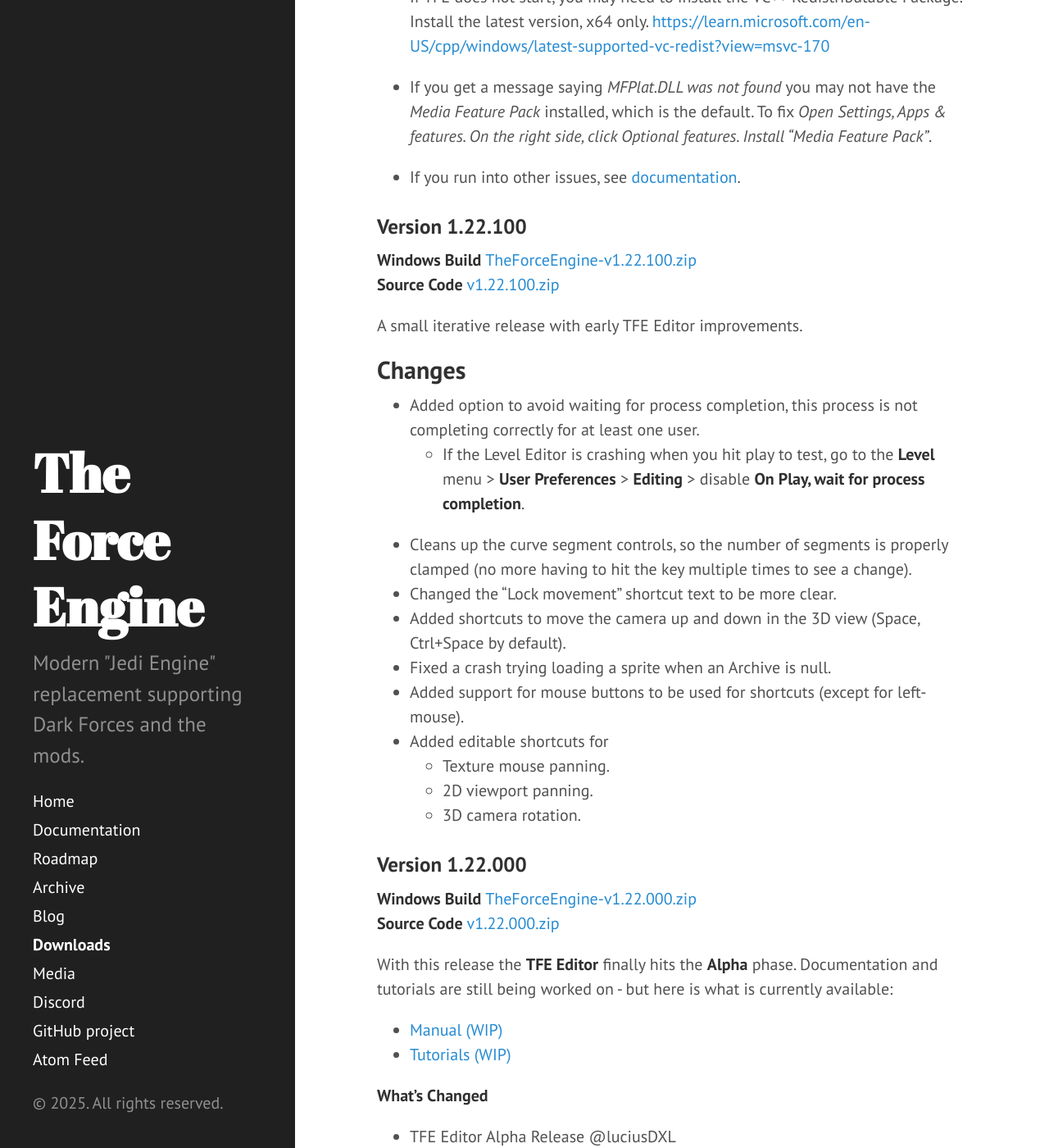
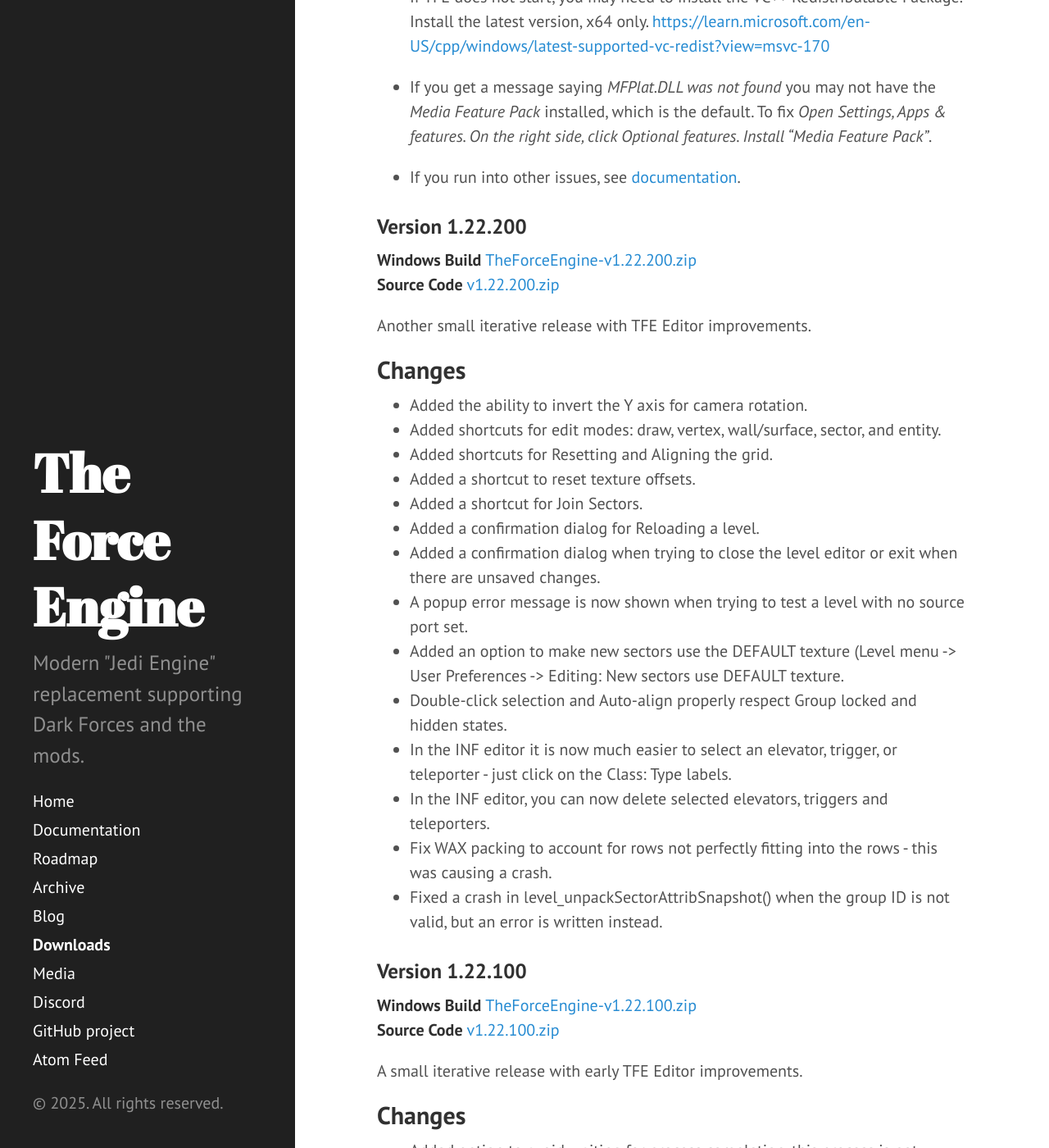
Before and after one commit to TheForceEngine/TheForceEngine.github.io, a Jekyll site: the page built from downloads.md, in a window 1280 px wide and 1400 px high, scrolled down 992 px. Shown: the whole window at 82% size. Built offline with Jekyll 4.4.1, drawn with Linux system fonts in a browser that asks for light colours; some of the changed text lies outside the part shown.

Commit message:
Update downloads.md

```diff
--- a/downloads.md
+++ b/downloads.md
@@ -27,6 +27,28 @@
 * If you get a message saying *MFPlat.DLL was not found* you may not have the *Media Feature Pack* installed, which is the default. To fix *Open Settings, Apps & features. On the right side, click Optional features. Install “Media Feature Pack”*.
 
 * If you run into other issues, see [documentation](https://theforceengine.github.io/Documentation.html).
+
+### Version 1.22.200
+**Windows Build** [TheForceEngine-v1.22.200.zip](https://github.com/luciusDXL/TheForceEngine/releases/download/v1.22.200/TheForceEngine-v1.22.200.zip) <br>
+**Source Code** [v1.22.200.zip](https://github.com/luciusDXL/TheForceEngine/archive/refs/tags/v1.22.200.zip)
+
+Another small iterative release with TFE Editor improvements.
+
+## Changes
+* Added the ability to invert the Y axis for camera rotation.
+* Added shortcuts for edit modes: draw, vertex, wall/surface, sector, and entity.
+* Added shortcuts for Resetting and Aligning the grid.
+* Added a shortcut to reset texture offsets.
+* Added a shortcut for Join Sectors.
+* Added a confirmation dialog for Reloading a level.
+* Added a confirmation dialog when trying to close the level editor or exit when there are unsaved changes.
+* A popup error message is now shown when trying to test a level with no source port set.
+* Added an option to make new sectors use the DEFAULT texture (Level menu -> User Preferences -> Editing: New sectors use DEFAULT texture.
+* Double-click selection and Auto-align properly respect Group locked and hidden states.
+* In the INF editor it is now much easier to select an elevator, trigger, or teleporter - just click on the Class: Type labels.
+* In the INF editor, you can now delete selected elevators, triggers and teleporters.
+* Fix WAX packing to account for rows not perfectly fitting into the rows - this was causing a crash.
+* Fixed a crash in level_unpackSectorAttribSnapshot() when the group ID is not valid, but an error is written instead.
 
 ### Version 1.22.100
 **Windows Build** [TheForceEngine-v1.22.100.zip](https://github.com/luciusDXL/TheForceEngine/releases/download/v1.22.100/TheForceEngine-v1.22.100.zip) <br>
```
Also changed, not shown: other parts of downloads.md (+2 -2 lines).
